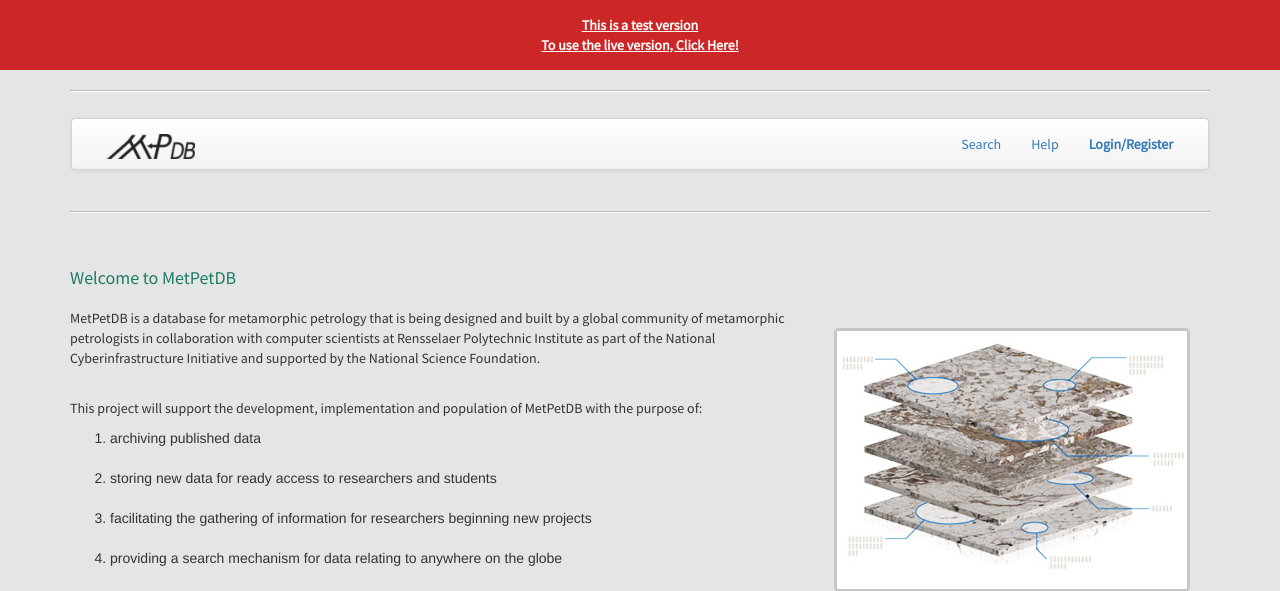
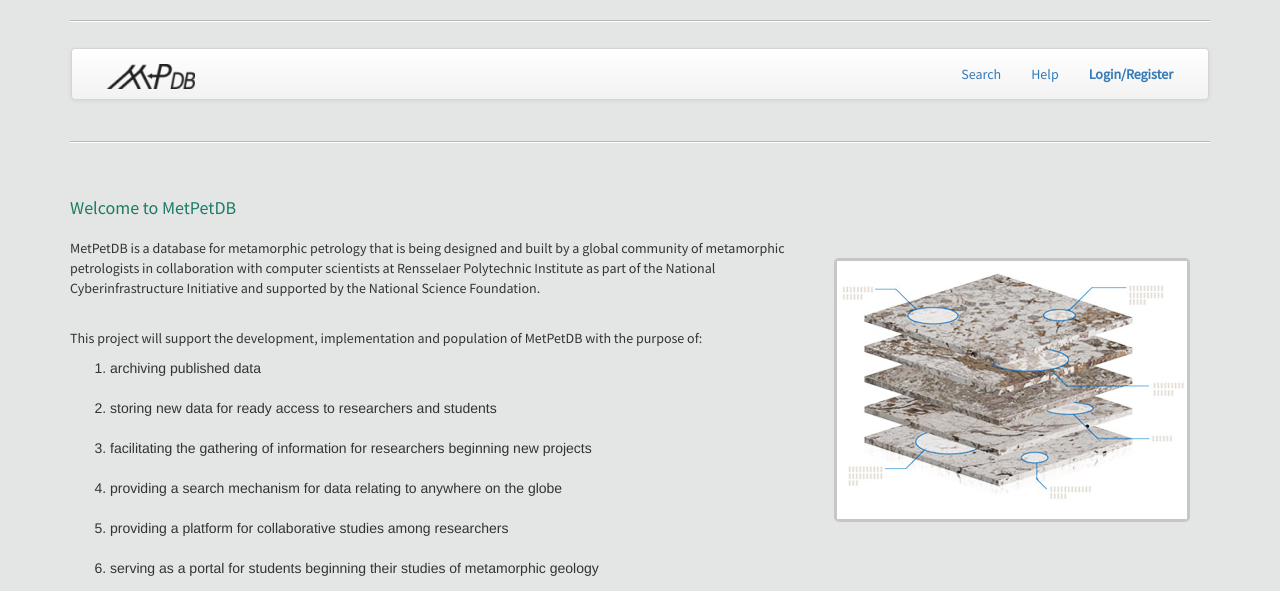
Before and after one commit to metpetdb/interface_v2, a Flask app: page / in a window 1280 px wide. Shown: the top 591 px of the page. Run offline with Flask 2, Linux system fonts and the light colour scheme; parts of the project's set-up code (start-up, migrations or seed data) failed here and were passed over; some libraries are stand-ins or nearby versions.

Commit message:
removed banner

```diff
--- a/templates/base.html
+++ b/templates/base.html
@@ -37,7 +37,7 @@
 
   <body class="container">
     <header>
-      <a href="http://metpetdb.com" id="test-page-banner">This is a test version </br> To use the live version, Click Here!</a>
+      <!-- <a href="http://metpetdb.com" id="test-page-banner">This is a test version </br> To use the live version, Click Here!</a> -->
       {% if auth_token %}<span style="float:right">Logged in as {{ name }}</span>{% endif %}
       <h3 class="brand" id="page_title">MetPetDB: Database for Metamorphic Petrology</h3>
       <hr>
```
